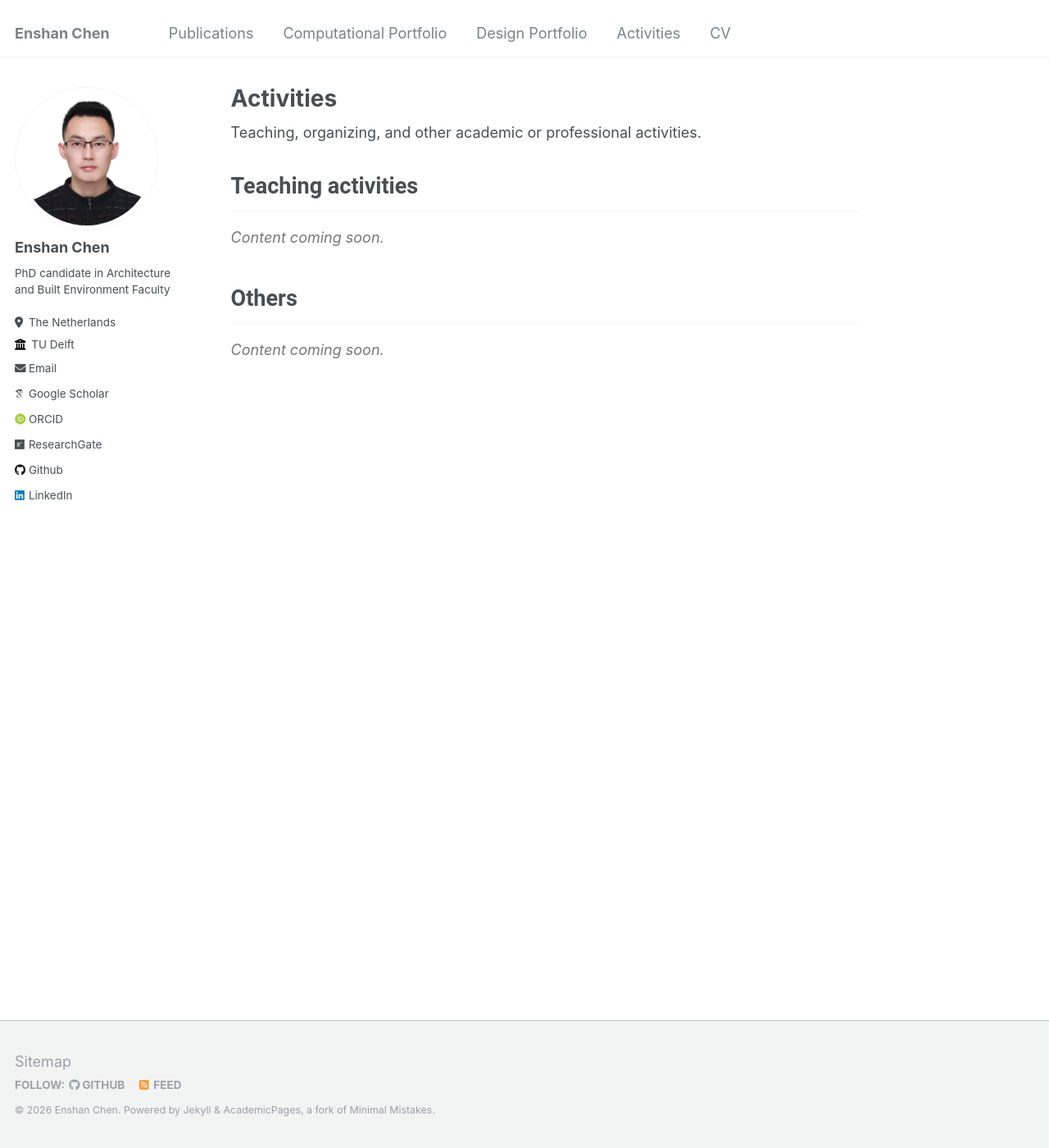
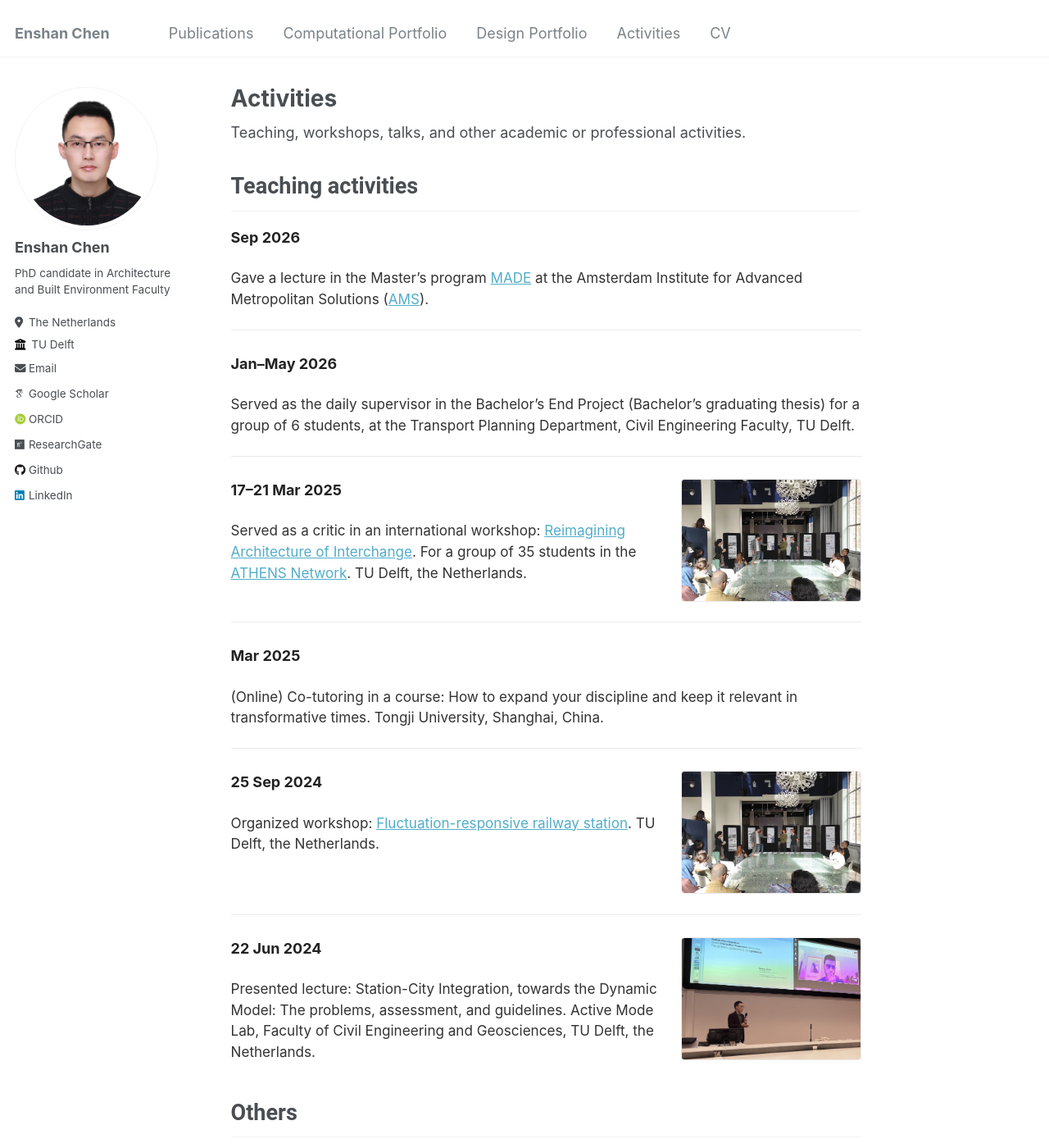
Before and after one commit to 1309928130/1309928130.github.io, a Jekyll site: the page built from _pages/activities.md, in a window 1280 px wide and 1400 px high. Shown: the whole window at 82% size. Built offline with Jekyll 4.4.1, drawn with Linux system fonts in a browser that asks for light colours; some web fonts are replaced; some of the changed text lies outside the part shown.

Commit message:
Fill Activities page with teaching and other events.
Co-authored-by: Cursor <cursoragent@cursor.com>

```diff
--- a/_data/activities.yml
+++ b/_data/activities.yml
@@ -1,17 +1,73 @@
 # Activities page content.
-# Each item: title (required), optional role, venue, date, description, url
-#
-# Example:
-#   - title: "Course name"
-#     role: "Teaching assistant"
-#     venue: "TU Delft"
-#     date: "2024"
-#     description: "Short description of your role."
-#     url: "https://example.com"
+# Each item: date, description (Markdown), optional image, optional url
 
 sections:
   - name: "Teaching activities"
-    items: []
+    items:
+      - date: "Sep 2026"
+        description: >-
+          Gave a lecture in the Master's program
+          [MADE](https://www.ams-institute.org/education/msc-metropolitan-analysis-design-and-engineering/)
+          at the Amsterdam Institute for Advanced Metropolitan Solutions
+          ([AMS](https://www.ams-institute.org/)).
+
+      - date: "Jan–May 2026"
+        description: >-
+          Served as the daily supervisor in the Bachelor's End Project
+          (Bachelor's graduating thesis) for a group of 6 students, at the
+          Transport Planning Department, Civil Engineering Faculty, TU Delft.
+
+      - date: "17–21 Mar 2025"
+        description: >-
+          Served as a critic in an international workshop:
+          [Reimagining Architecture of Interchange](https://www.tudelft.nl/bk/over-faculteit/afdelingen/architecture/organisatie-1/secties-en-groepen-nieuw/building-knowledge/complex-projects/research-publications/reimagining-the-architecture-of-interchanges).
+          For a group of 35 students in the [ATHENS Network](http://athensnetwork.eu/).
+          TU Delft, the Netherlands.
+        image: "/images/activities/reimagining-architecture-interchange-2025.jpg"
+        url: "https://www.tudelft.nl/bk/over-faculteit/afdelingen/architecture/organisatie-1/secties-en-groepen-nieuw/building-knowledge/complex-projects/research-publications/reimagining-the-architecture-of-interchanges"
+
+      - date: "Mar 2025"
+        description: >-
+          (Online) Co-tutoring in a course: How to expand your discipline and
+          keep it relevant in transformative times. Tongji University, Shanghai, China.
+
+      - date: "25 Sep 2024"
+        description: >-
+          Organized workshop:
+          [Fluctuation-responsive railway station](https://www.linkedin.com/posts/enshan-chen-0a8621120_urbandesign-landscape-architecture-activity-7245185264665387010-F92a).
+          TU Delft, the Netherlands.
+        image: "/images/activities/reimagining-architecture-interchange-2025.jpg"
+        url: "https://www.linkedin.com/posts/enshan-chen-0a8621120_urbandesign-landscape-architecture-activity-7245185264665387010-F92a"
+
+      - date: "22 Jun 2024"
+        description: >-
+          Presented lecture: Station-City Integration, towards the Dynamic Model:
+          The problems, assessment, and guidelines. Active Mode Lab, Faculty of
+          Civil Engineering and Geosciences, TU Delft, the Netherlands.
+        image: "/images/activities/station-city-integration-lecture-2024.jpg"
 
   - name: "Others"
-    items: []
+    items:
+      - date: "1 Jul 2026"
+        description: >-
+          Presented at the
+          [XCARCITY WP6 Federated Digital Twin Workshop](https://xcarcity.nl/news/xcarcity-wp6-federated-digital-twin-workshop/),
+          introducing digital twin use cases and modelling frameworks developed
+          within the XCARCITY project.
+        image: "/images/activities/xcarcity-federated-digital-twin-2026.jpg"
+        url: "https://xcarcity.nl/news/xcarcity-wp6-federated-digital-twin-workshop/"
+
+      - date: "15 Apr 2024"
+        description: >-
+          Participant in serious game: Crossing the Farm (a board game testing
+          how the food system might form a future self-sustainable city, with
+          participation of multiple stakeholders). Rotterdam, the Netherlands.
+
+      - date: "12 Mar 2024"
+        description: >-
+          Participant in workshop: Low carbon stations. TU Delft, the Netherlands.
+
+      - date: "16 Nov 2023"
+        description: >-
+          Attended conference: National Stations Congress.
+          's-Hertogenbosch, the Netherlands.
--- a/_includes/activities-list.html
+++ b/_includes/activities-list.html
@@ -21,8 +21,11 @@
   }
 
   .activities-item {
-    margin: 0 0 1.25rem;
-    padding: 0 0 1.1rem;
+    display: flex;
+    flex-wrap: wrap;
+    gap: 1rem 1.25rem;
+    margin: 0 0 1.5rem;
+    padding: 0 0 1.35rem;
     border-bottom: 1px solid rgba(0, 0, 0, 0.08);
   }
 
@@ -31,33 +34,45 @@
     padding-bottom: 0;
   }
 
-  .activities-item-title {
-    margin: 0 0 0.25rem;
-    font-size: 1.05rem;
-    font-weight: 600;
-    line-height: 1.35;
+  .activities-item-body {
+    flex: 1 1 280px;
+    min-width: 0;
   }
 
-  .activities-item-title a {
-    text-decoration: none;
-    color: inherit;
-  }
-
-  .activities-item-title a:hover {
-    text-decoration: underline;
-  }
-
-  .activities-item-meta {
+  .activities-item-date {
     margin: 0 0 0.35rem;
-    font-size: 0.9rem;
-    color: #555;
+    font-size: 0.95rem;
+    font-weight: 700;
+    color: #222;
   }
 
   .activities-item-desc {
     margin: 0;
     font-size: 0.95rem;
-    line-height: 1.45;
+    line-height: 1.5;
     color: #333;
+  }
+
+  .activities-item-desc p {
+    margin: 0;
+  }
+
+  .activities-item-media {
+    flex: 0 0 auto;
+  }
+
+  .activities-item-media img,
+  .activities-item-media a {
+    display: block;
+  }
+
+  .activities-item-media img {
+    width: 220px;
+    max-width: 100%;
+    height: 150px;
+    object-fit: cover;
+    border: 1px solid rgba(0, 0, 0, 0.08);
+    border-radius: 4px;
   }
 
   .activities-empty {
@@ -66,49 +81,47 @@
     color: #777;
     font-style: italic;
   }
+
+  @media (max-width: 600px) {
+    .activities-item-media {
+      width: 100%;
+    }
+
+    .activities-item-media img {
+      width: 100%;
+      height: auto;
+      max-height: 220px;
+    }
+  }
 </style>
 
 {% for section in site.data.activities.sections %}
   <section class="activities-section">
     <h2 class="activities-section-title">{{ section.name }}</h2>
-    {% assign has_items = false %}
-    {% for item in section.items %}
-      {% if item.title %}
-        {% assign has_items = true %}
-      {% endif %}
-    {% endfor %}
-    {% if has_items %}
+    {% if section.items and section.items.size > 0 %}
       <ul class="activities-list">
         {% for item in section.items %}
-          {% if item.title %}
-            <li class="activities-item">
-              <h3 class="activities-item-title">
-                {% if item.url %}
-                  <a href="{{ item.url }}" target="_blank" rel="noopener noreferrer">{{ item.title }}</a>
-                {% else %}
-                  {{ item.title }}
-                {% endif %}
-              </h3>
-              {% if item.role or item.venue or item.date %}
-                <p class="activities-item-meta">
-                  {% assign meta_parts = "" %}
-                  {% if item.role %}{% assign meta_parts = item.role %}{% endif %}
-                  {% if item.venue %}
-                    {% if meta_parts != "" %}{% assign meta_parts = meta_parts | append: " · " %}{% endif %}
-                    {% assign meta_parts = meta_parts | append: item.venue %}
-                  {% endif %}
-                  {% if item.date %}
-                    {% if meta_parts != "" %}{% assign meta_parts = meta_parts | append: " · " %}{% endif %}
-                    {% assign meta_parts = meta_parts | append: item.date %}
-                  {% endif %}
-                  {{ meta_parts }}
-                </p>
+          <li class="activities-item">
+            <div class="activities-item-body">
+              {% if item.date %}
+                <p class="activities-item-date">{{ item.date }}</p>
               {% endif %}
               {% if item.description %}
-                <p class="activities-item-desc">{{ item.description }}</p>
+                <div class="activities-item-desc">{{ item.description | markdownify }}</div>
               {% endif %}
-            </li>
-          {% endif %}
+            </div>
+            {% if item.image %}
+              <div class="activities-item-media">
+                {% if item.url %}
+                  <a href="{{ item.url }}" target="_blank" rel="noopener noreferrer">
+                    <img src="{{ item.image | prepend: base_path }}" alt="{{ item.date }}">
+                  </a>
+                {% else %}
+                  <img src="{{ item.image | prepend: base_path }}" alt="{{ item.date }}">
+                {% endif %}
+              </div>
+            {% endif %}
+          </li>
         {% endfor %}
       </ul>
     {% else %}
--- a/_pages/activities.md
+++ b/_pages/activities.md
@@ -4,6 +4,6 @@ title: "Activities"
 author_profile: true
 ---
 
-Teaching, organizing, and other academic or professional activities.
+Teaching, workshops, talks, and other academic or professional activities.
 
 {% include activities-list.html %}
```
Also changed, not shown: images/activities/reimagining-architecture-interchange-2025.jpg (added), images/activities/station-city-integration-lecture-2024.jpg (added), images/activities/xcarcity-federated-digital-twin-2026.jpg (added).
